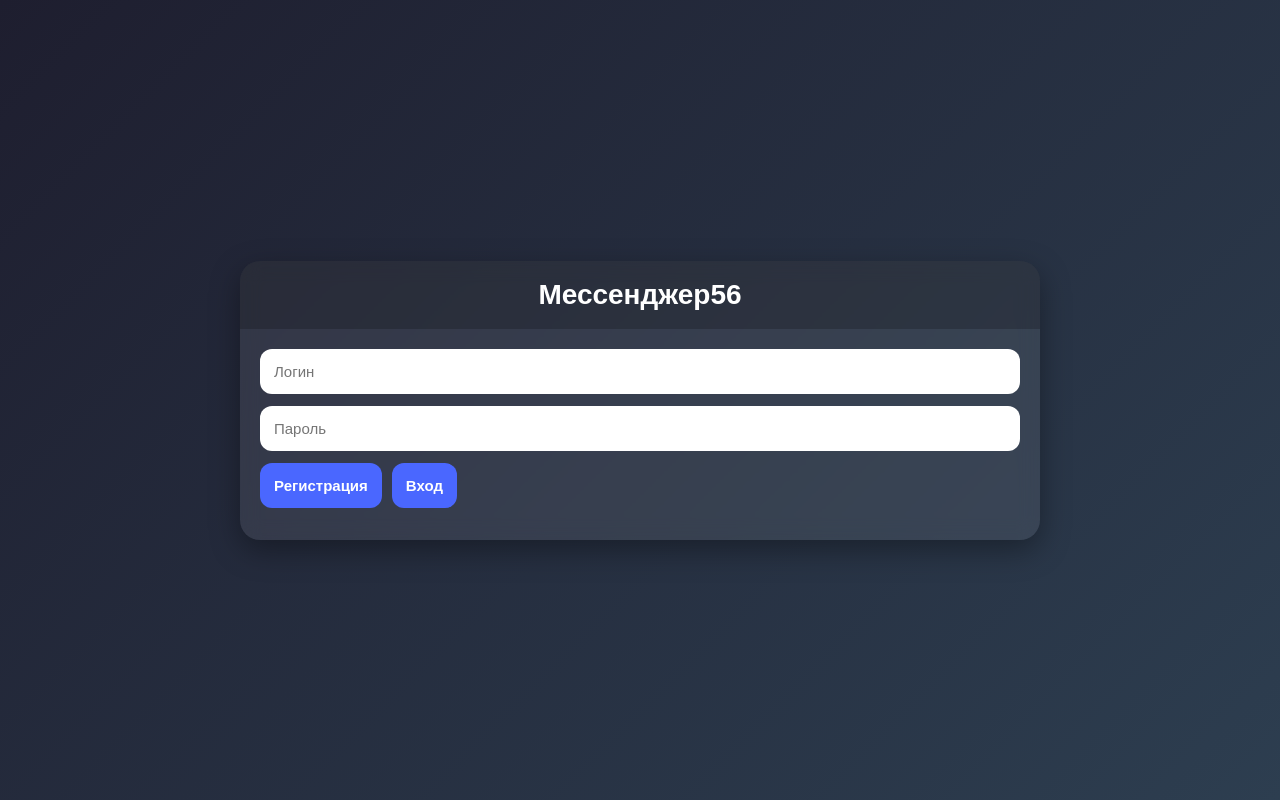
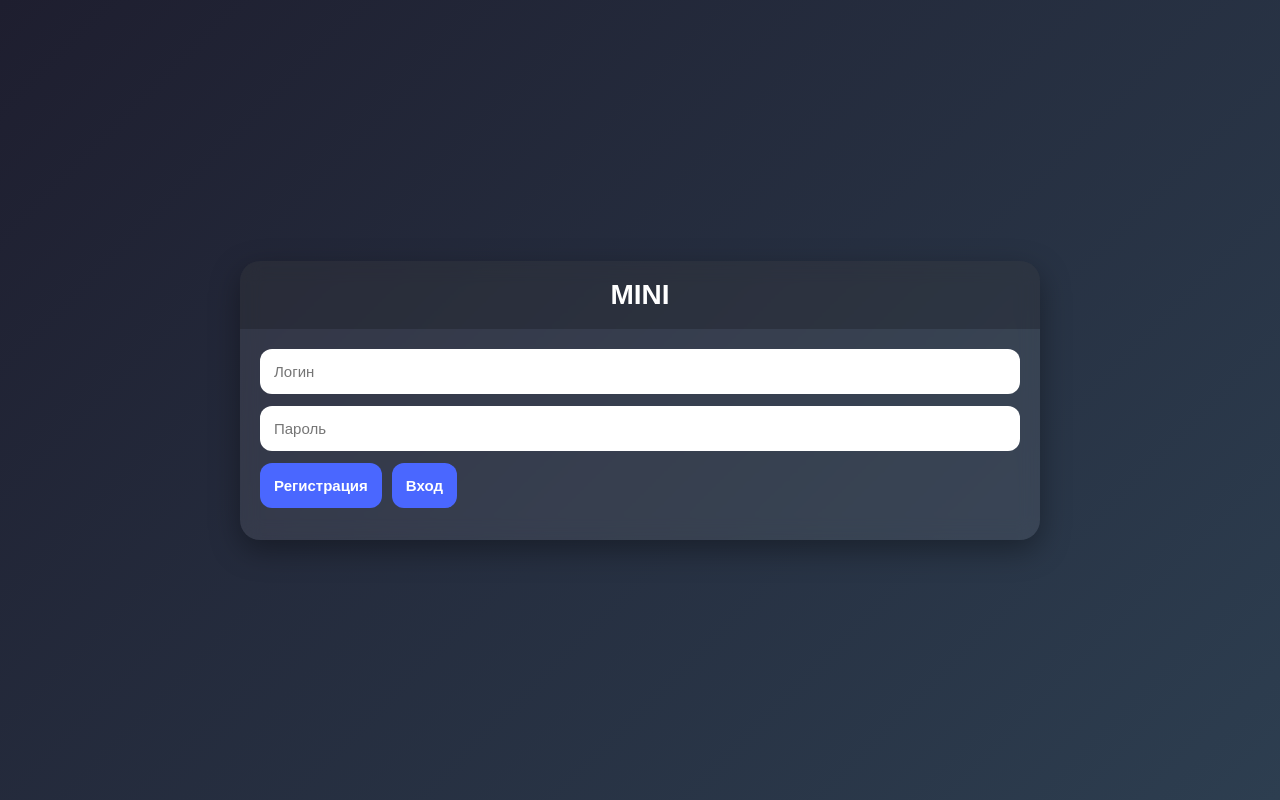
Before and after one commit to Insight756/messenger, a website: page public/index.html in a window 1280 px wide. Drawn offline with nearby package versions, Linux system fonts and the light colour scheme; no server answers.

Commit message:
update title

```diff
--- a/public/index.html
+++ b/public/index.html
@@ -3,7 +3,7 @@
 <head>
   <meta charset="UTF-8" />
   <meta name="viewport" content="width=device-width, initial-scale=1.0" />
-  <title>Мессенджер56</title>
+  <title>MIMI</title>
   <style>
     * { box-sizing: border-box; }
 
@@ -116,7 +116,7 @@
 </head>
 <body>
   <div class="container">
-    <div class="header">Мессенджер56</div>
+    <div class="header">MINI</div>
 
     <div id="authBox" class="auth">
       <div class="row">
```
